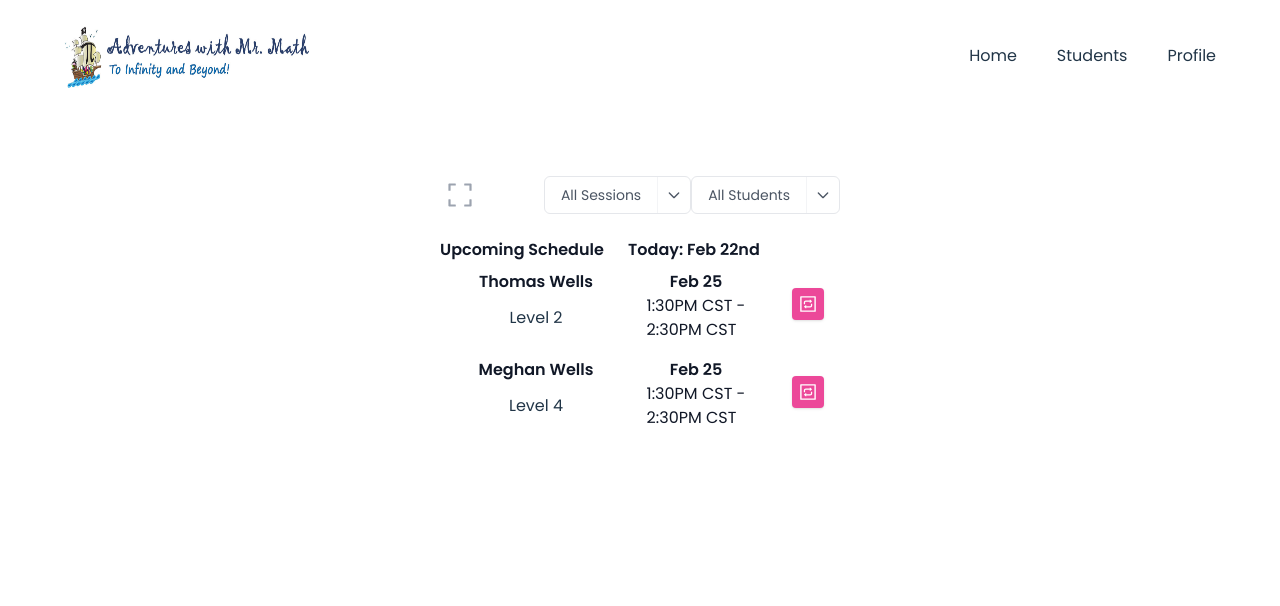
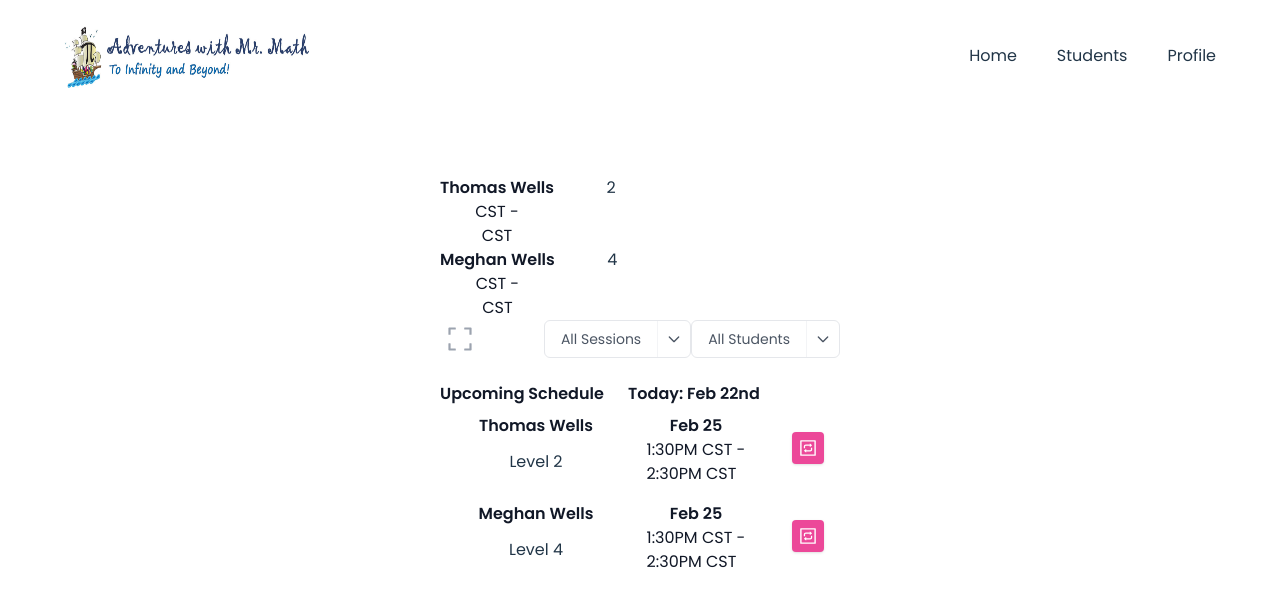
Before and after one commit to dane-dalton/schedule-demo, a React (Vite) app: page / in a window 1280 px wide. Shown: the top 606 px of the page. Built offline with nearby package versions, Linux system fonts and the light colour scheme.

Commit message:
Start on student list and filter

```diff
--- a/src/components/Schedule.jsx
+++ b/src/components/Schedule.jsx
@@ -1,9 +1,11 @@
 import React from 'react'
+import { useState } from 'react'
 import Calendar from './Calendar'
 import Upcoming from './Upcoming'
 import DropdownStudentFilter from './DropdownStudentFilter'
 import DropdownSessionType from './DropdownSessionType'
-import { useState } from 'react'
+import StudentListAndFilter from './StudentListAndFilter'
+
 
 import { parents } from '../constants'
 
@@ -42,6 +44,13 @@ function Schedule() {
     <div className='pt-16'>
       <div className='max-w-md px-4 mx-auto sm:px-7 md:px-6 min-h-[384px]'>
         <div>
+          <ol>
+            {students.map(student => (
+              <li key={student.studentId}>
+                <StudentListAndFilter student={student} />
+              </li>
+            ))}
+          </ol>
           <div className='flex justify-between'>
             <div className='flex'>
               <button
--- /dev/null
+++ b/src/components/StudentListAndFilter.jsx
@@ -0,0 +1,25 @@
+import React from 'react'
+
+import {
+  AiOutlineBorder,
+  AiOutlineCheckSquare,
+} from 'react-icons/ai'
+
+function StudentListAndFilter({ student }) {
+  return (
+    <button className='flex-auto grid grid-cols-2 justify-items-center'>
+      <p className='text-gray-900 font-semibold'>{student.name}</p>
+      <p className='self-center'>{student.level}</p>
+      <div>
+        <p className='text-gray-900'>
+          {' CST - '}
+        </p>
+        <p className='text-gray-900'>
+          {' CST'}
+        </p>
+      </div>
+    </button>
+  )
+}
+
+export default StudentListAndFilter
```
Also changed, not shown: src/components/StudentInfo.jsx (indentation only).
